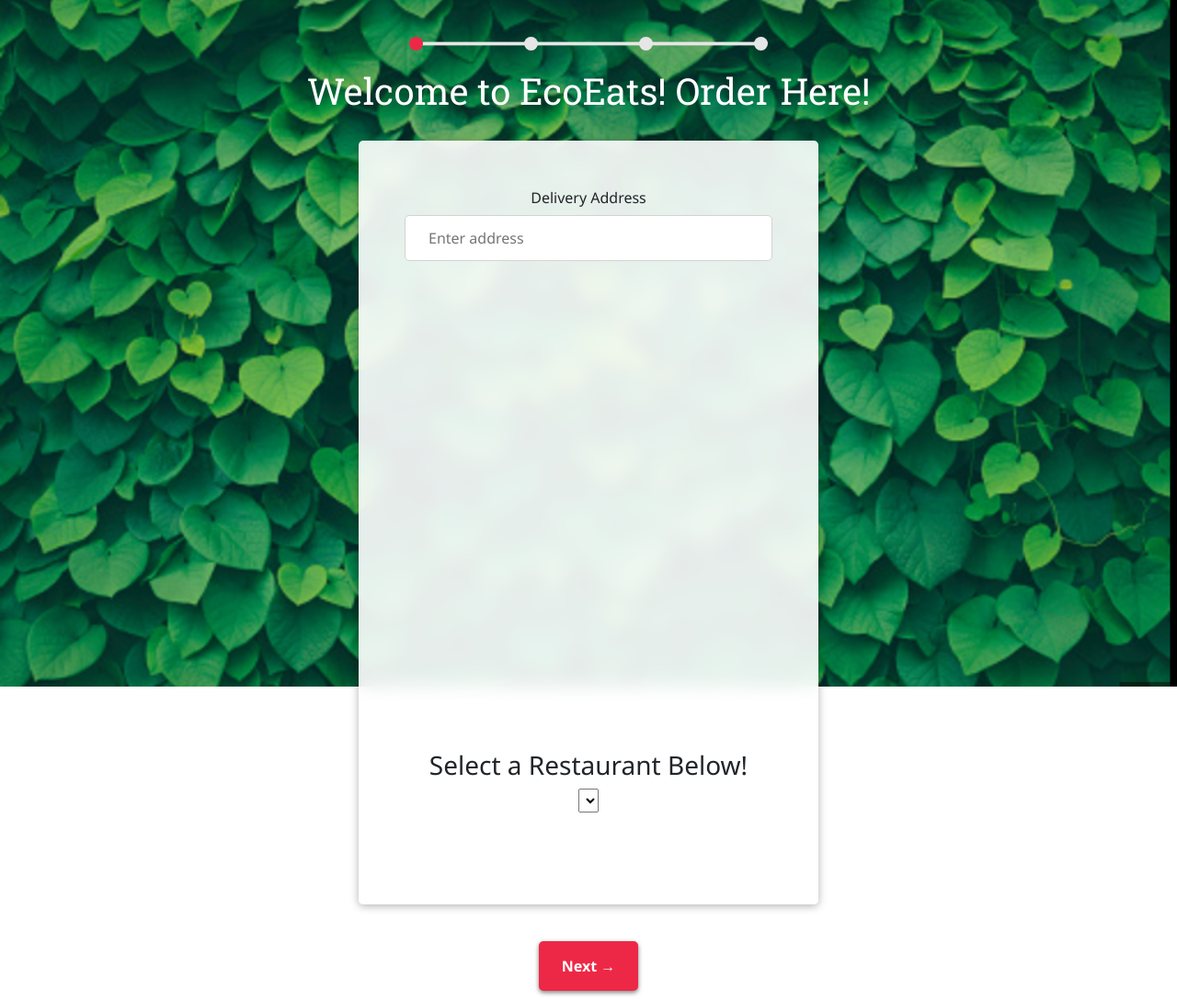
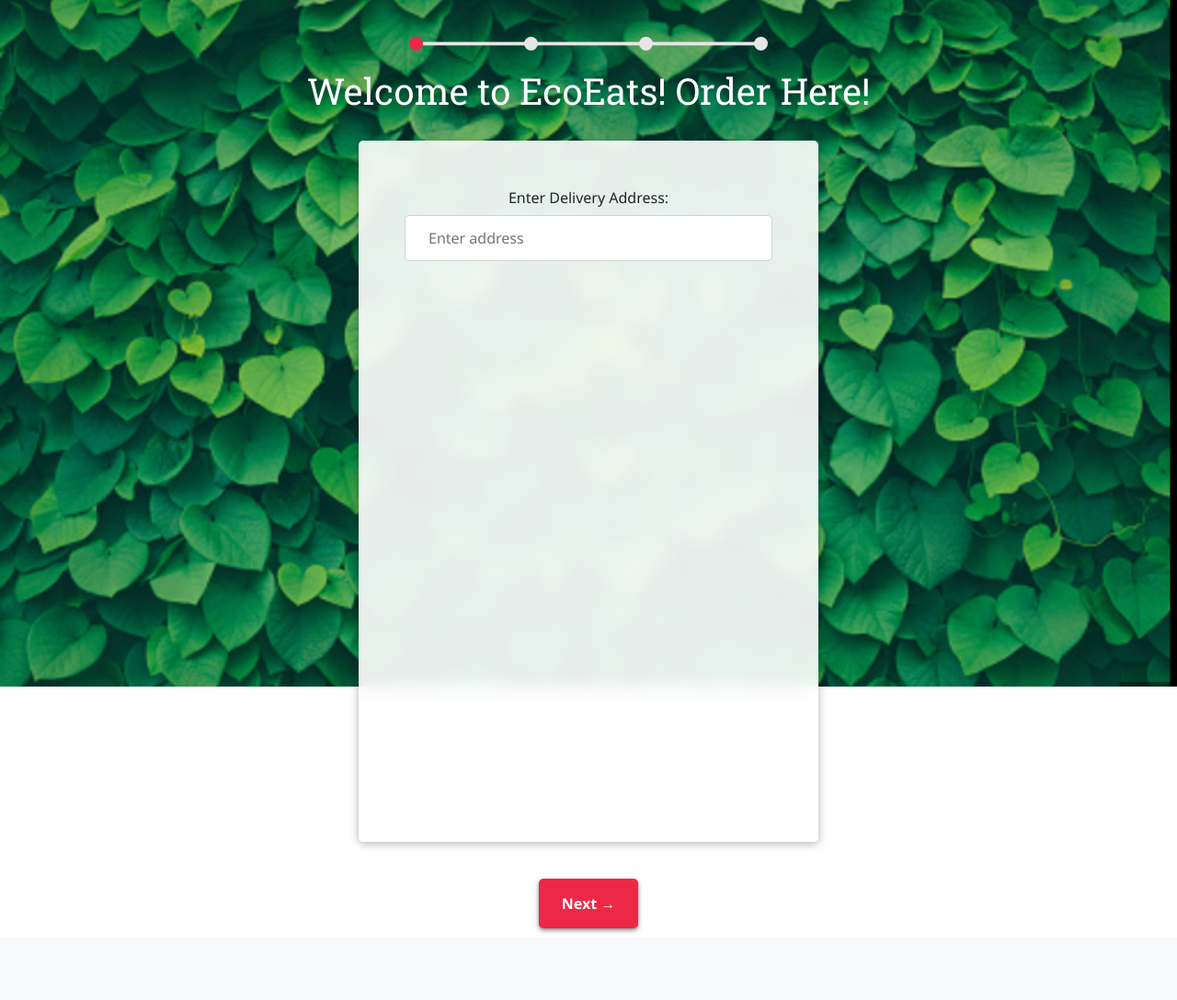
Before and after one commit to adhvaithvk/EcoEats, a Flask app: page /index in a window 1280 px wide. Shown: the part 56-1144 px from the top of the page at 92% size. After the commit the page ends 1071 px from the top, so only its background shows below. Run offline with Flask 3, Linux system fonts and the light colour scheme; lists and menus that the app fills with data are empty; some libraries are stand-ins or nearby versions.

Commit message:
touchup on routes

```diff
--- a/templates/index.html
+++ b/templates/index.html
@@ -48,15 +48,22 @@
     <section>
         <div class="mapDiv">
             <form id="addressForm" name="address">
-                <label for="address">Delivery Address</label>
+                <label for="address">Enter Delivery Address:</label>
                 <input type="text" class="mb-3" id="address" name="address" placeholder="Enter address" required>
                 <p class="container-md" id="autocompleteDropdown"></p>
             </form>
 
             <div id="map"></div>
-            <h3> Select a Restaurant Below! </h3>
-            <select id="availableRestaurants"></select>
-            <div id="directions-panel"></div>
+
+            <div class="selectRestaurantDiv">
+                <h3> Select a Restaurant Below! </h3>
+                <select id="availableRestaurants"> <!-- blank until user enters address-->
+                    <option class="restaurantOption"> </option>
+                </select>
+                <div id="directions-panel"></div>
+            </div>
+
+
         </div>
     </section>
 
@@ -132,7 +139,7 @@
 
     <div class="button" id="prev">&larr; Previous</div>
     <div class="button" id="next">Next &rarr;</div>
-    <div class="button" id="submit">Agree and send application</div>
+    <div class="button" id="submit">Submit Order</div>
 
 </body>
 
@@ -294,6 +301,8 @@
         console.log(place);
 
         homeLocation = place.geometry.location;
+        $(".selectRestaurantDiv").show();
+
         posMarker.setPosition(place.geometry.location);
         posMarker.setVisible(true);
 
@@ -325,26 +334,24 @@
 
     function displayRestaurants() {
         for (let i = 0; i < restaurantData.length; i+=3) {
-            $("#availableRestaurants").append(`<select class="row">`);
             for (let j = 0; j < 3; j++) {
                 restaurantIndex = i + j;
                 if (restaurantIndex >= restaurantData.length) { break; }
+
                 place = restaurantData[restaurantIndex];
-
                 $("#availableRestaurants").append(`
-                <option class="col-3 restaurantOption">
-                    <h4>${place.name}</h4>
+                <option class="restaurantOption">
+                    ${place.name}
                 </option>
                 `);
             }
-
-            $("#availableRestaurants").append(`</select>`);
         }
 
     }
 
-    function getEcoDirections(event) {
+    function getEcoDirections() {
         selected = $("#availableRestaurants").val();
+        if (selected == "") { return; }
 
         // clear all other markers
         for (let marker of restaurantMarkers) {
@@ -389,8 +396,7 @@
             summaryPanel.innerHTML += route.legs[i].end_address + "<br>";
             summaryPanel.innerHTML += route.legs[i].distance.text + "<br><br>";
         }
-        })
-        .catch((e) => window.alert("Directions request failed due to " + status));
+        }).catch((e) => console.log("Directions request failed due to " + status));
     }
 
     function addMarker(place) {
@@ -401,9 +407,11 @@
         restaurantMarkers.push(marker);
     }
 
+    $(".selectRestaurantDiv").hide();
+    document.getElementById("availableRestaurants").addEventListener("change", getEcoDirections);
+
     initMap();
     initAutocomplete();
-    document.getElementById("availableRestaurants").addEventListener("change", getEcoDirections);
 
 </script>
 
```
